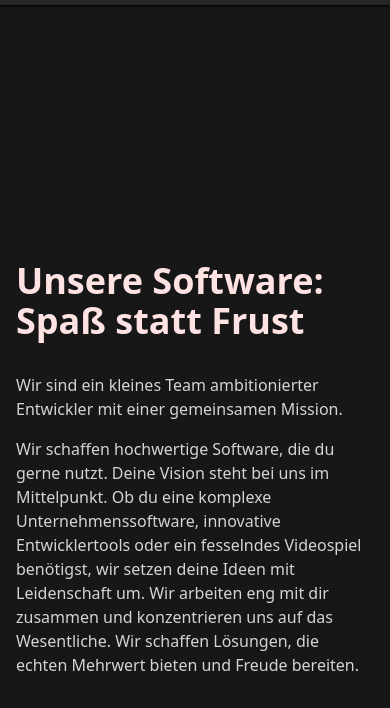
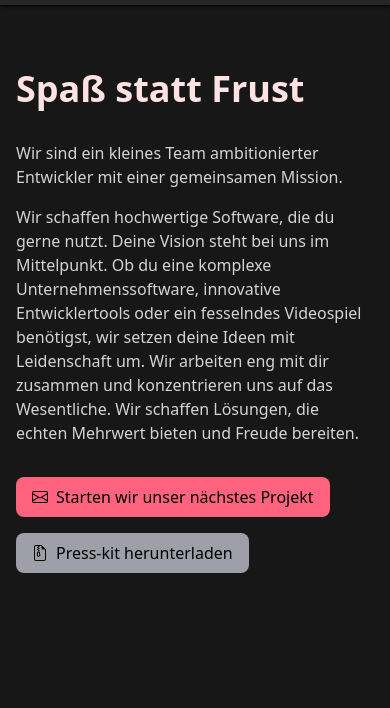
Before and after one commit to bloodmagesoftware/homepage, an Astro site: page / in a window 390 px wide. Shown: the part 107-815 px from the top of the page. Built offline with nearby package versions, Linux system fonts and the light colour scheme; Astro itself is replaced by a stand-in of ours.

Commit message:
fix mobile size

```diff
--- a/src/pages/index.astro
+++ b/src/pages/index.astro
@@ -17,10 +17,10 @@
 
 <Layout h1={true}>
   <section
-    class="mt-64 mb-42 grid-cols-[1fr_1fr] grid-rows-[auto_auto_auto_auto] gap-4"
+    class="mt-16 md:mt-64 mb-42 grid-cols-[1fr_1fr] grid-rows-[auto_auto_auto_auto] gap-4"
   >
     <h2 class="text-4xl font-bold text-red-100 text-balance">
-      Unsere Software: Spaß statt Frust
+      Spaß statt Frust
     </h2>
     <p class="mt-8 max-w-4xl text-balance">
       Wir sind ein kleines Team ambitionierter Entwickler mit einer gemeinsamen
```
